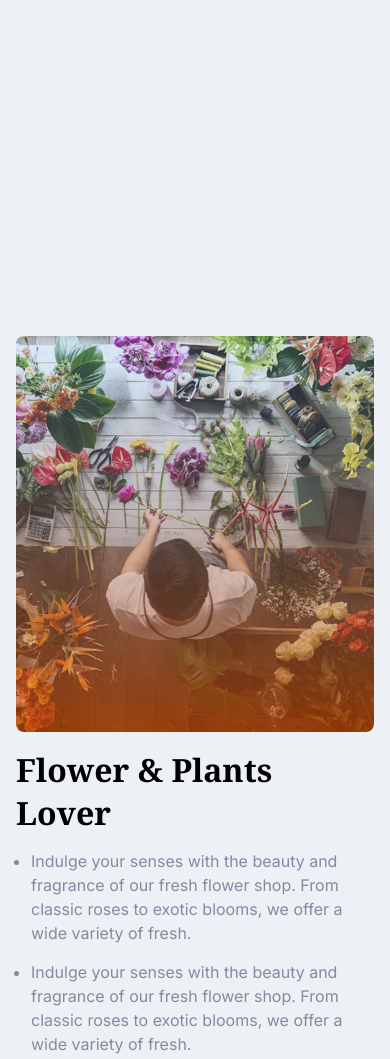
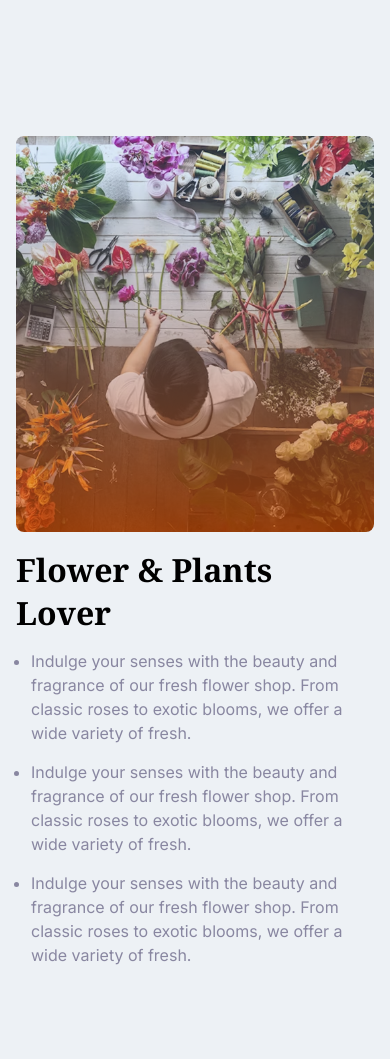
Before and after one commit to fihadhub/Assignment02, a plain HTML site: page index.html in a window 390 px wide. Shown: the part 2200-3259 px from the top of the page. Drawn offline with Linux system fonts and the light colour scheme.

Commit message:
fuly check

```diff
--- a/style.css
+++ b/style.css
@@ -249,7 +249,7 @@ button:hover{
     padding: 1rem;
     height: auto;
     position: static;
-    margin-top: 700px;
+    margin-top: 500px;
   }
 
   .lover-img {
```
